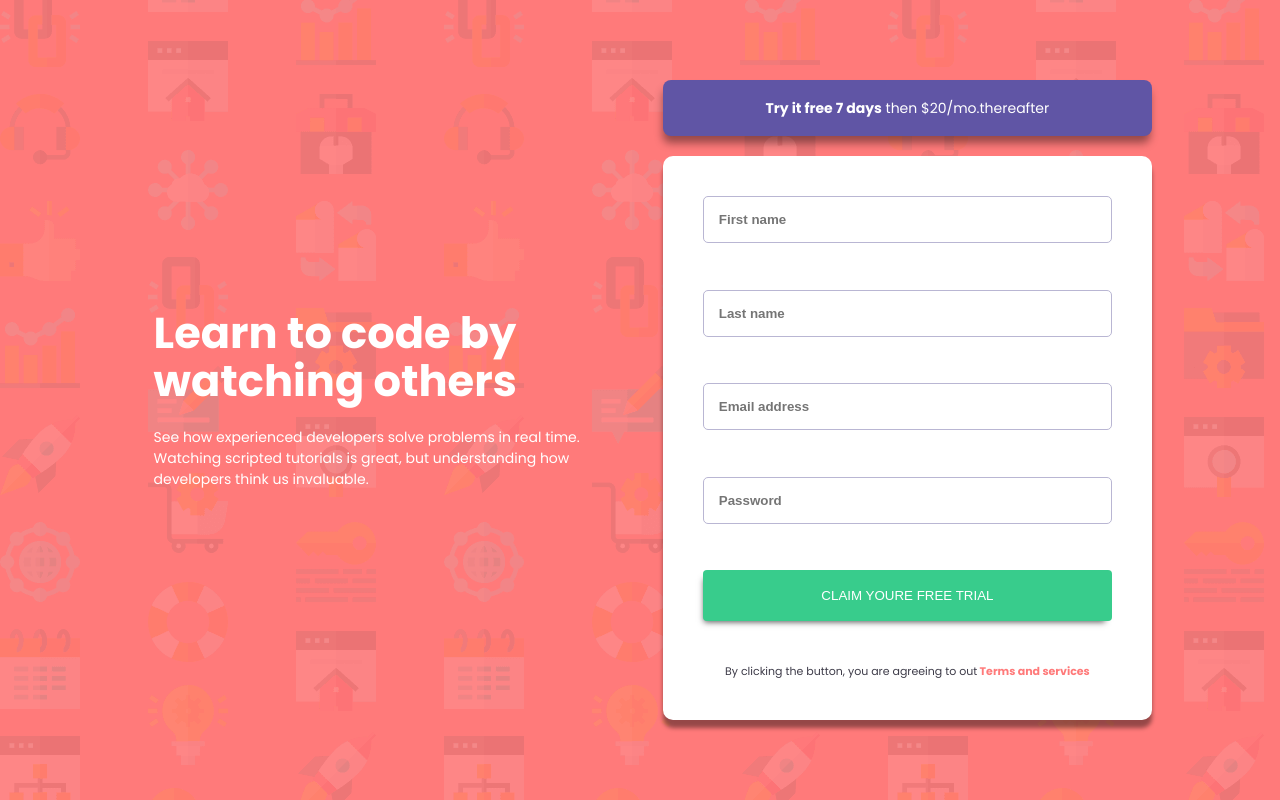
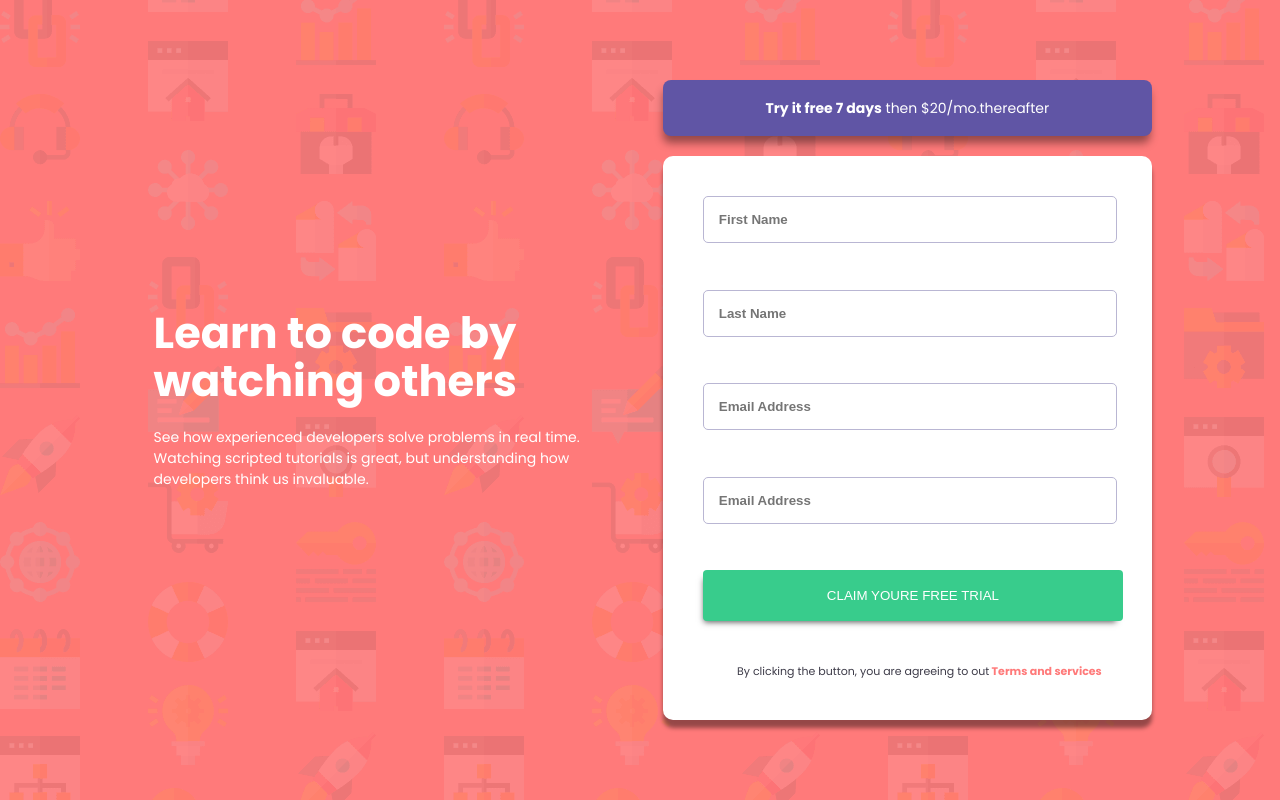
Before and after one commit to Segnities/react-sign-up-form, a React (Vite) app: page / in a window 1280 px wide. Built offline with nearby package versions, Linux system fonts and the light colour scheme.

Commit message:
app logic done

```diff
--- a/package.json
+++ b/package.json
@@ -1,5 +1,6 @@
 {
   "name": "react-sign-up-form",
+  "homepage": "./",
   "private": true,
   "version": "0.0.0",
   "type": "module",
--- a/src/components/SignUpCard.jsx
+++ b/src/components/SignUpCard.jsx
@@ -50,9 +50,13 @@ function SignUpCard() {
 
   function checkEmail() {
     if (isEmpty(email.value)) {
-      setEmail({ ...email, isCorrect: false });
+      setEmail({
+        ...email,
+        isCorrect: false,
+        placeholder: "email@example.com",
+      });
     } else {
-      setEmail({ ...email, isCorrect: true });
+      setEmail({ ...email, isCorrect: true, placeholder: "Email Address" });
     }
   }
 
@@ -62,18 +66,6 @@ function SignUpCard() {
     } else {
       setPassword({ ...password, isCorrect: true });
     }
-  }
-
-  function isInputFieldCorrect(iStyles, eStyles) {
-    if (
-      firstName.isCorrect === true &&
-      lastName.isCorrect === true &&
-      email.isCorrect === true &&
-      password.isCorrect === true
-    ) {
-      return iStyles;
-    }
-    return eStyles;
   }
 
   function sendSignUpForm(e) {
@@ -91,24 +83,27 @@ function SignUpCard() {
           <strong>Try it free 7 days</strong> then $20/mo.thereafter
         </p>
       </div>
-      <form
-        className={`${styles["sign-up-card"]} ${isInputFieldCorrect(
-          styles["card-right-padding-correct"],
-          styles["card-right-padding-incorrect"]
-        )}`}
-        onSubmit={sendSignUpForm}
-      >
+      <form className={`${styles["sign-up-card"]}`} onSubmit={sendSignUpForm}>
         <div className={`${styles["sign-up-card-item"]}`}>
           <div className={`${styles["card-item-input"]}`}>
             <input
               type="text"
-              placeholder="First name"
+              placeholder={firstName.placeholder}
               value={firstName.value}
               onChange={(e) =>
                 setFirstName({ ...firstName, value: e.target.value })
               }
+              className={
+                password.isCorrect
+                  ? ``
+                  : `${styles["error-input-border"]} ${styles["error-placeholder"]}`
+              }
             />
-            {firstName.isCorrect ? null : <img src={ErrorIcon} alt="" />}
+            {firstName.isCorrect ? (
+              <div className={styles["unimage"]}></div>
+            ) : (
+              <img src={ErrorIcon} alt="" />
+            )}
           </div>
           <label>{firstName.isCorrect ? null : firstName.message}</label>
         </div>
@@ -116,13 +111,22 @@ function SignUpCard() {
           <div className={`${styles["card-item-input"]}`}>
             <input
               type="text"
-              placeholder="Last name"
+              placeholder={lastName.placeholder}
               value={lastName.value}
               onChange={(e) =>
                 setLastName({ ...lastName, value: e.target.value })
               }
+              className={
+                password.isCorrect
+                  ? ``
+                  : `${styles["error-input-border"]} ${styles["error-placeholder"]}`
+              }
             />
-            {lastName.isCorrect ? null : <img src={ErrorIcon} alt="" />}
+            {lastName.isCorrect ? (
+              <div className={styles["unimage"]}></div>
+            ) : (
+              <img src={ErrorIcon} alt="" />
+            )}
           </div>
           <label>{lastName.isCorrect ? null : lastName.message}</label>
         </div>
@@ -130,11 +134,20 @@ function SignUpCard() {
           <div className={`${styles["card-item-input"]}`}>
             <input
               type="email"
-              placeholder="Email address"
+              placeholder={email.placeholder}
               value={email.value}
               onChange={(e) => setEmail({ ...email, value: e.target.value })}
+              className={
+                password.isCorrect
+                  ? ``
+                  : `${styles["error-input-border"]} ${styles["error-placeholder"]}`
+              }
             />
-            {email.isCorrect ? null : <img src={ErrorIcon} alt="" />}
+            {email.isCorrect ? (
+              <div className={styles["unimage"]}></div>
+            ) : (
+              <img src={ErrorIcon} alt="" />
+            )}
           </div>
           <label>{email.isCorrect ? null : email.message}</label>
         </div>
@@ -142,17 +155,26 @@ function SignUpCard() {
           <div className={`${styles["card-item-input"]}`}>
             <input
               type="password"
-              placeholder="Password"
+              placeholder={password.placeholder}
               value={password.value}
               onChange={(e) =>
                 setPassword({ ...password, value: e.target.value })
               }
+              className={
+                password.isCorrect
+                  ? ``
+                  : `${styles["error-input-border"]} ${styles["error-placeholder"]}`
+              }
             />
-            {password.isCorrect ? null : <img src={ErrorIcon} alt="" />}
+            {password.isCorrect ? (
+              <div className={styles["unimage"]}></div>
+            ) : (
+              <img src={ErrorIcon} alt="" />
+            )}
           </div>
           <label>{password.isCorrect ? null : password.message}</label>
         </div>
-        <button className={isInputFieldCorrect("", styles["w-95"])}>Claim youre free trial</button>
+        <button className={styles["w-97"]}>Claim youre free trial</button>
         <p>
           By clicking the button, you are agreeing to out
           <span> Terms and services</span>
--- a/src/components/assets/css/SignUpCard.module.css
+++ b/src/components/assets/css/SignUpCard.module.css
@@ -81,15 +81,11 @@
 }
 
 .card-right-padding-incorrect {
-  padding-right: 1em;
+  padding-right: 2.5em;
 }
 
-.w-95 {
-  width: 95%;
-}
-
-.email-example::placeholder {
-  content: 'example@example.com';
+.w-97 {
+  width: 97%;
 }
 
 .card-item-input  {
@@ -97,16 +93,23 @@
   align-items: center;
 }
 
-.card-item-input img {
-  width: 24px;
-  height: 24px;
+.card-item-input img, .unimage {
+  width: 20px;
+  height: 20px;
   position: relative;
   right: 3em;
 }
 
-.input-error::placeholder {
-  content: url('../img/icon-error.svg');
+.error-input-border {
+  border: 2px solid hsl(0, 100%, 74%) !important;
+  outline: none !important;
 }
+
+.error-placeholder::placeholder {
+  color: hsl(0, 100%, 74%);
+}
+
+
 
 @media only screen and (max-width: 720px) {
   .card-wrapper {
```
Also changed, not shown: 1 other file (tests, documents, lock files or other folders).
